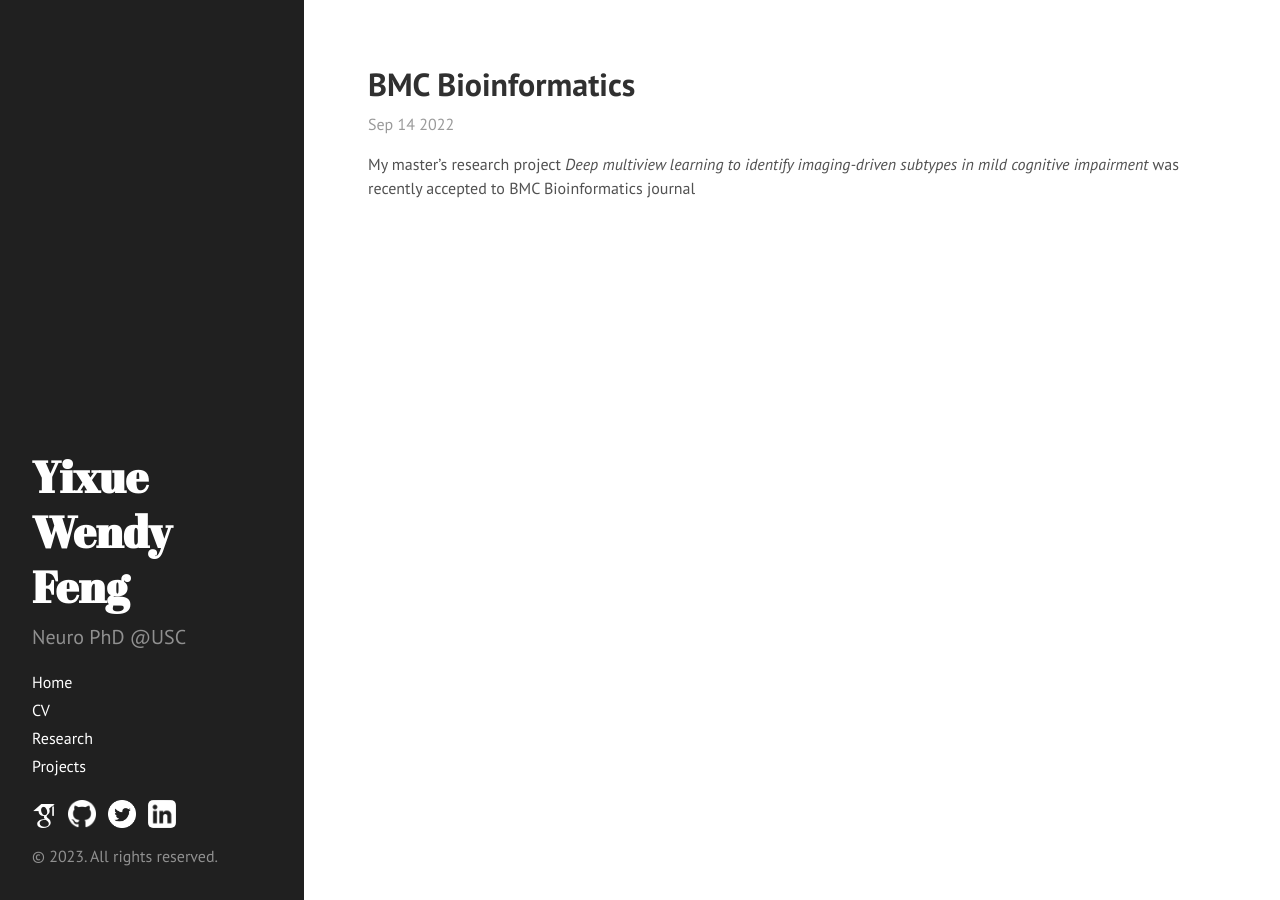
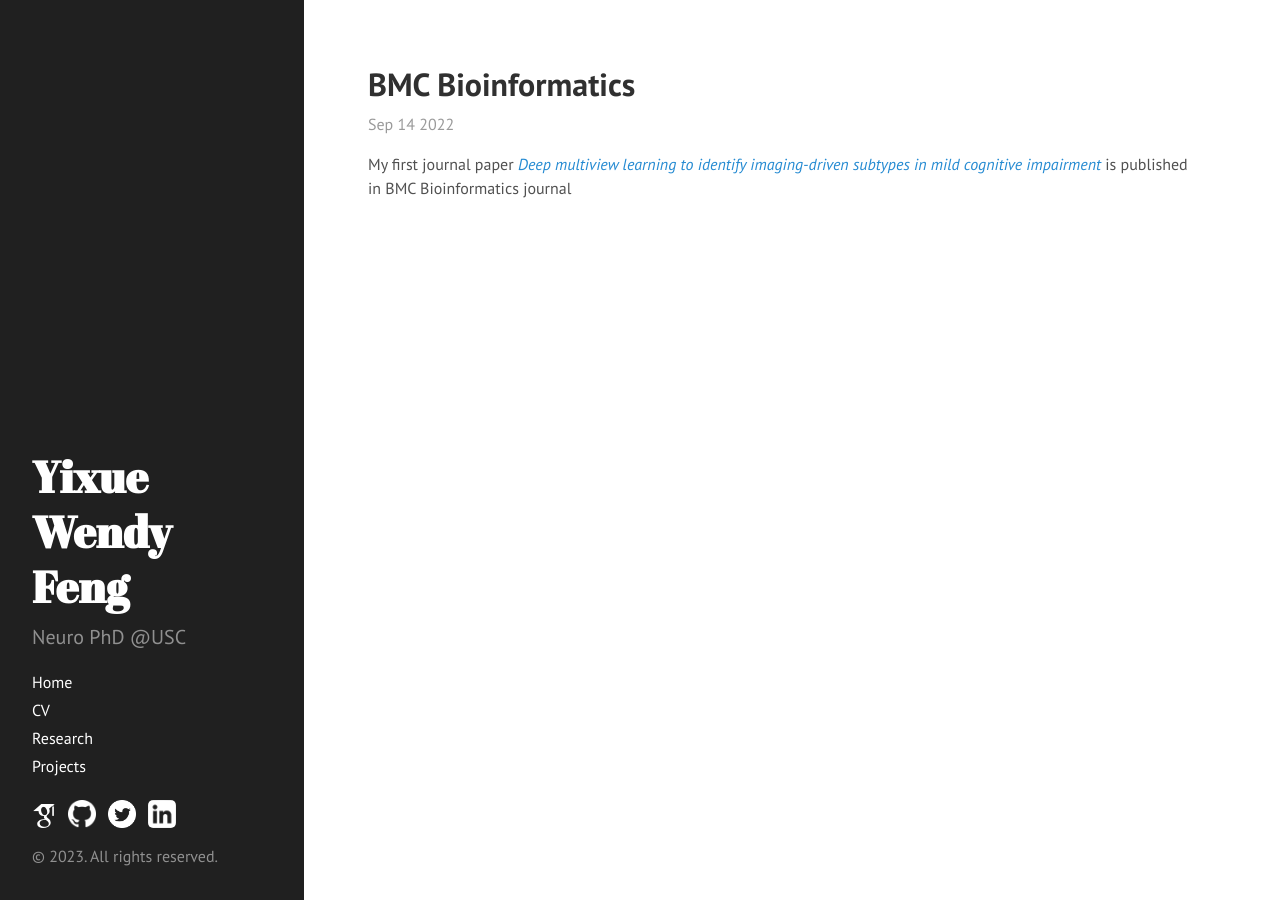
Before and after one commit to wendyfyx/wendyfyx.github.io, a Jekyll site: the page built from _posts/2022-09-14-bmc.md, in a window 1280 px wide. Built offline with Jekyll 4.4.1, drawn with Linux system fonts in a browser that asks for light colours; some web fonts are replaced.

Commit message:
Update front-page posts.

```diff
--- a/_posts/2022-09-14-bmc.md
+++ b/_posts/2022-09-14-bmc.md
@@ -3,5 +3,5 @@ layout: post
 title: BMC Bioinformatics
 ---
 
-My master's research project *Deep multiview learning to identify imaging-driven subtypes in mild cognitive impairment*
-was recently accepted to BMC Bioinformatics journal
+My first journal paper [*Deep multiview learning to identify imaging-driven subtypes in mild cognitive
+impairment*](https://bmcbioinformatics.biomedcentral.com/articles/10.1186/s12859-022-04946-x) is published in BMC Bioinformatics journal
```
Also changed, not shown: _posts/2022-09-14-sipaim.md (deleted, +0 -8 lines), _posts/2022-11-17-sipaim-award.md (added, +8 -0 lines).
